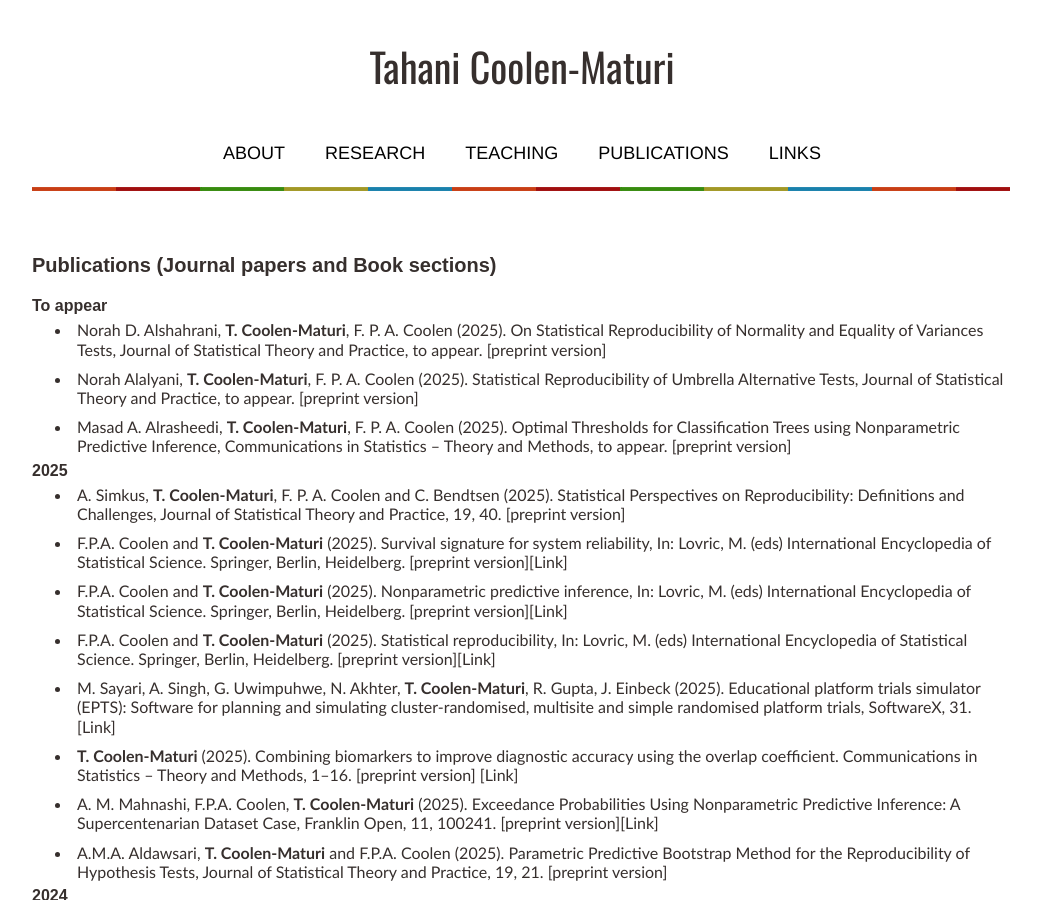
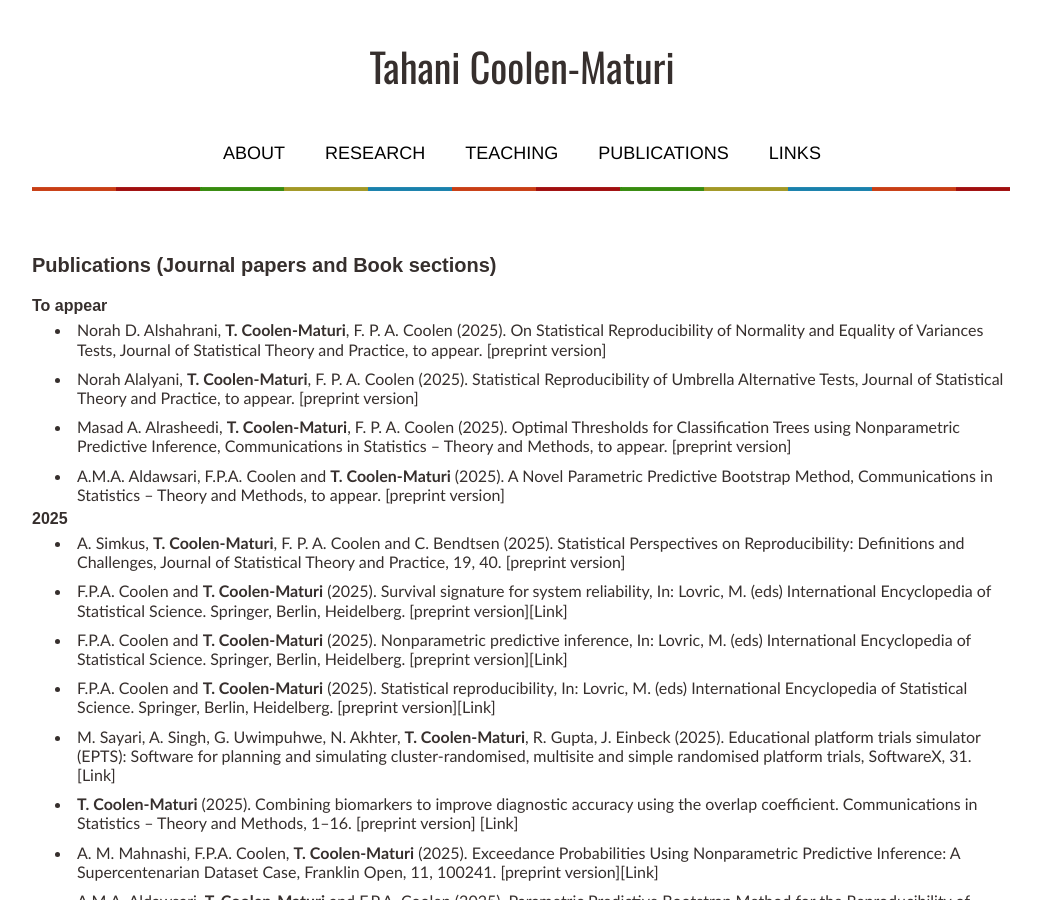
Before and after one commit to tmaturi/tahanimaturi, a Jekyll site: the page built from publications.md, in a window 1280 px wide and 900 px high. Shown: the whole window, without its empty margins (119-1160 px from the left). Built offline with Jekyll 4.4.1, drawn with Linux system fonts in a browser that asks for light colours; our own code applies the rules of GitHub Pages for plain Markdown files.

Commit message:
Update publications.md

```diff
--- a/publications.md
+++ b/publications.md
@@ -16,6 +16,9 @@ Equality of Variances Tests, Journal of Statistical Theory and Practice, to appe
 - Masad A. Alrasheedi, **T. Coolen-Maturi**, F. P. A. Coolen (2025). Optimal Thresholds for Classification Trees using Nonparametric Predictive Inference, Communications in Statistics – Theory and Methods, to appear. [[preprint version](pdfs/Masad_Paper_20250430_rev.pdf){:target="_blank"}]
 
 
+
+
+- A.M.A. Aldawsari, F.P.A. Coolen and **T. Coolen-Maturi** (2025). A Novel Parametric Predictive Bootstrap Method, Communications in Statistics – Theory and Methods, to appear. [[preprint version](pdfs/Paper1_TCM_20250513_rev.pdf){:target="_blank"}]
 
 
 ### 2025
```
